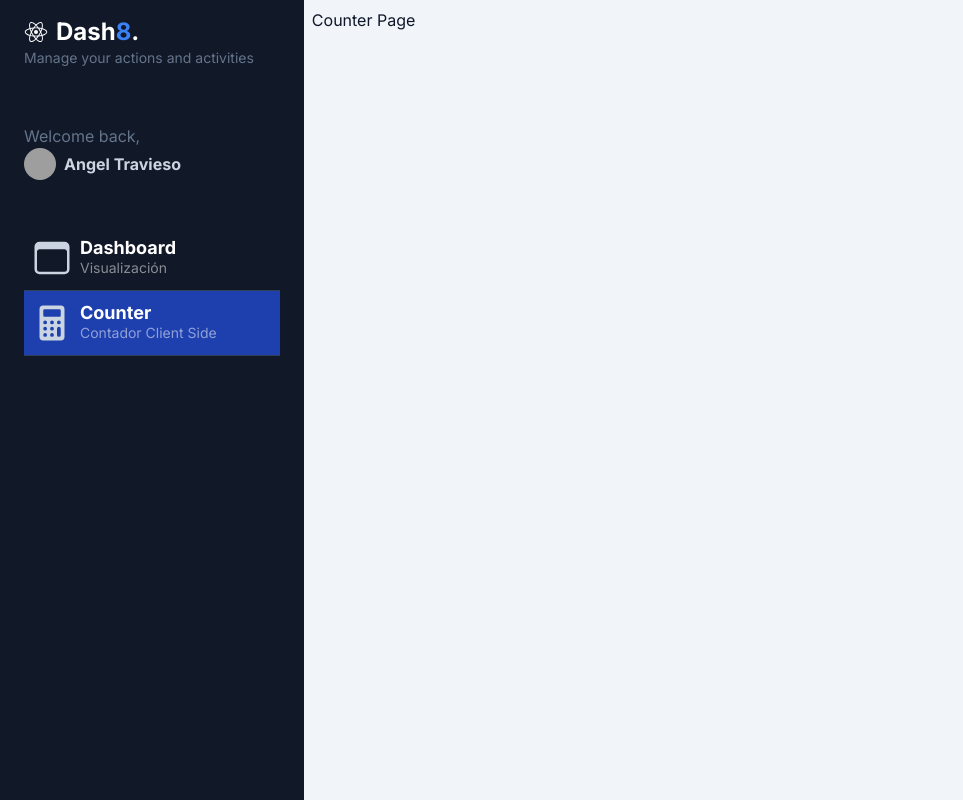
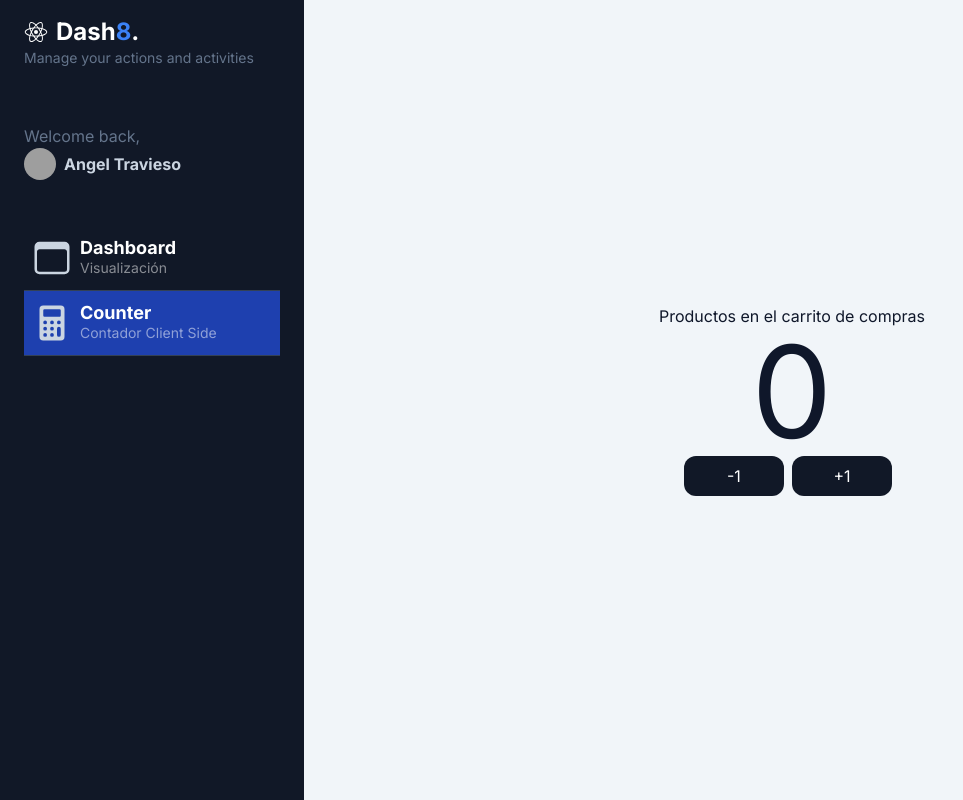
Before and after one commit to AngelTravieso/next-dashboard, a Next.js app: page /dashboard/counter in a window 1280 px wide. Shown: the whole page, without its empty margins (0-963 px from the left). Built offline with nearby package versions, Linux system fonts and the light colour scheme; grey boxes are pictures that could not be loaded.

Commit message:
Counter - Manejo de estado  - useState

```diff
--- a/src/app/dashboard/counter/page.tsx
+++ b/src/app/dashboard/counter/page.tsx
@@ -1,9 +1,36 @@
 // prc
 
+"use client";
+
+import { useState } from "react";
+
+export const metadata = {
+  title: "Counter Page",
+  description: "Un simple contador",
+};
+
 export default function CounterPage() {
+  const [counter, setCounter] = useState(0);
+
   return (
-    <div>
-      <h1>Counter Page</h1>
+    <div className="flex flex-col items-center justify-center w-full h-full">
+      <span>Productos en el carrito de compras</span>
+      <span className="text-9xl">{counter}</span>
+
+      <div className="flex">
+        <button
+          className="flex items-center justify-center p-2 rounded-xl bg-gray-900 text-white hover:bg-gray-600 transition-all w-[100px] mr-2"
+          onClick={() => setCounter(counter - 1)}
+        >
+          -1
+        </button>
+        <button
+          className="flex items-center justify-center p-2 rounded-xl bg-gray-900 text-white hover:bg-gray-600 transition-all w-[100px] mr-2"
+          onClick={() => setCounter(counter + 1)}
+        >
+          +1
+        </button>
+      </div>
     </div>
   );
 }
```
